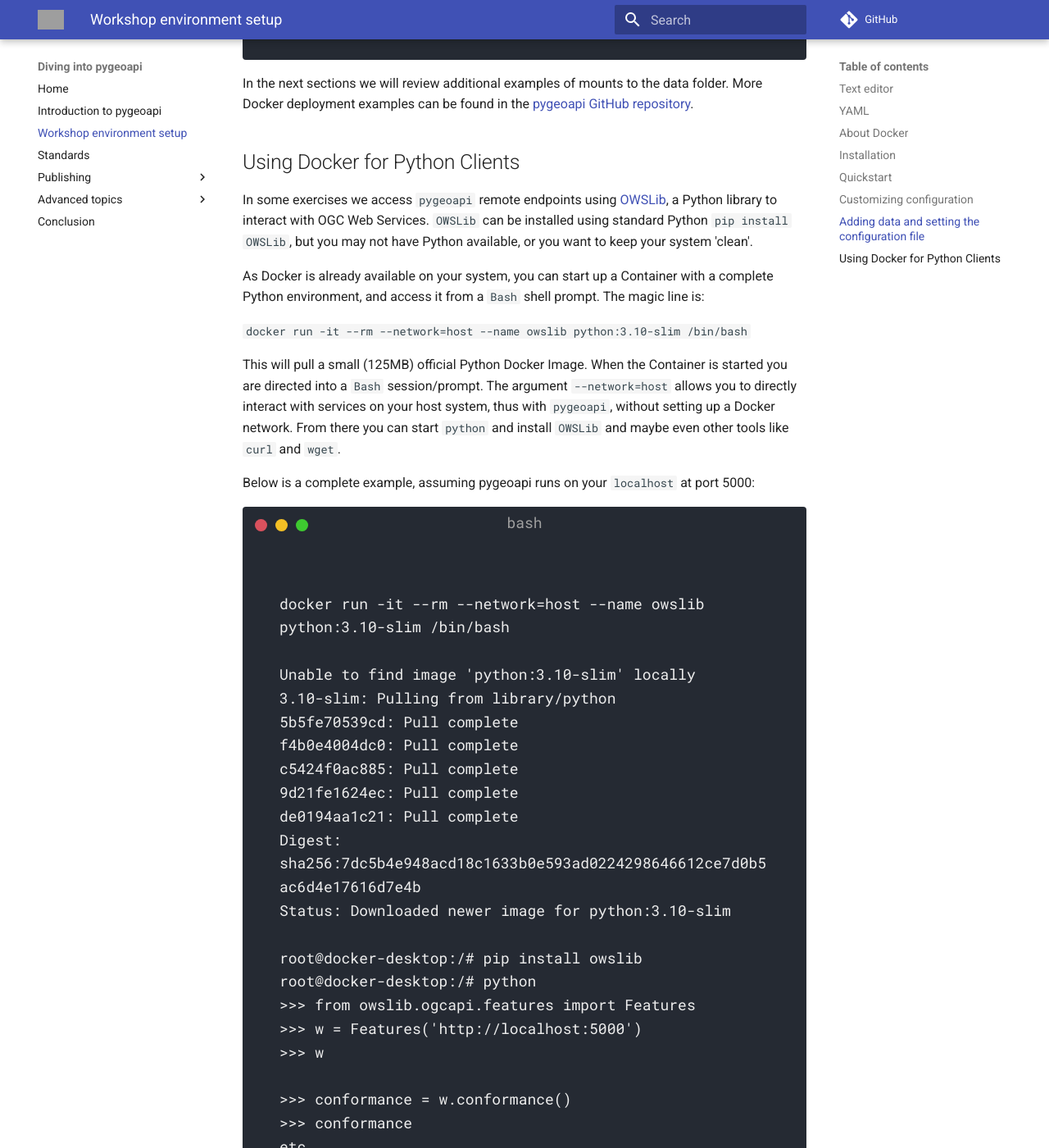
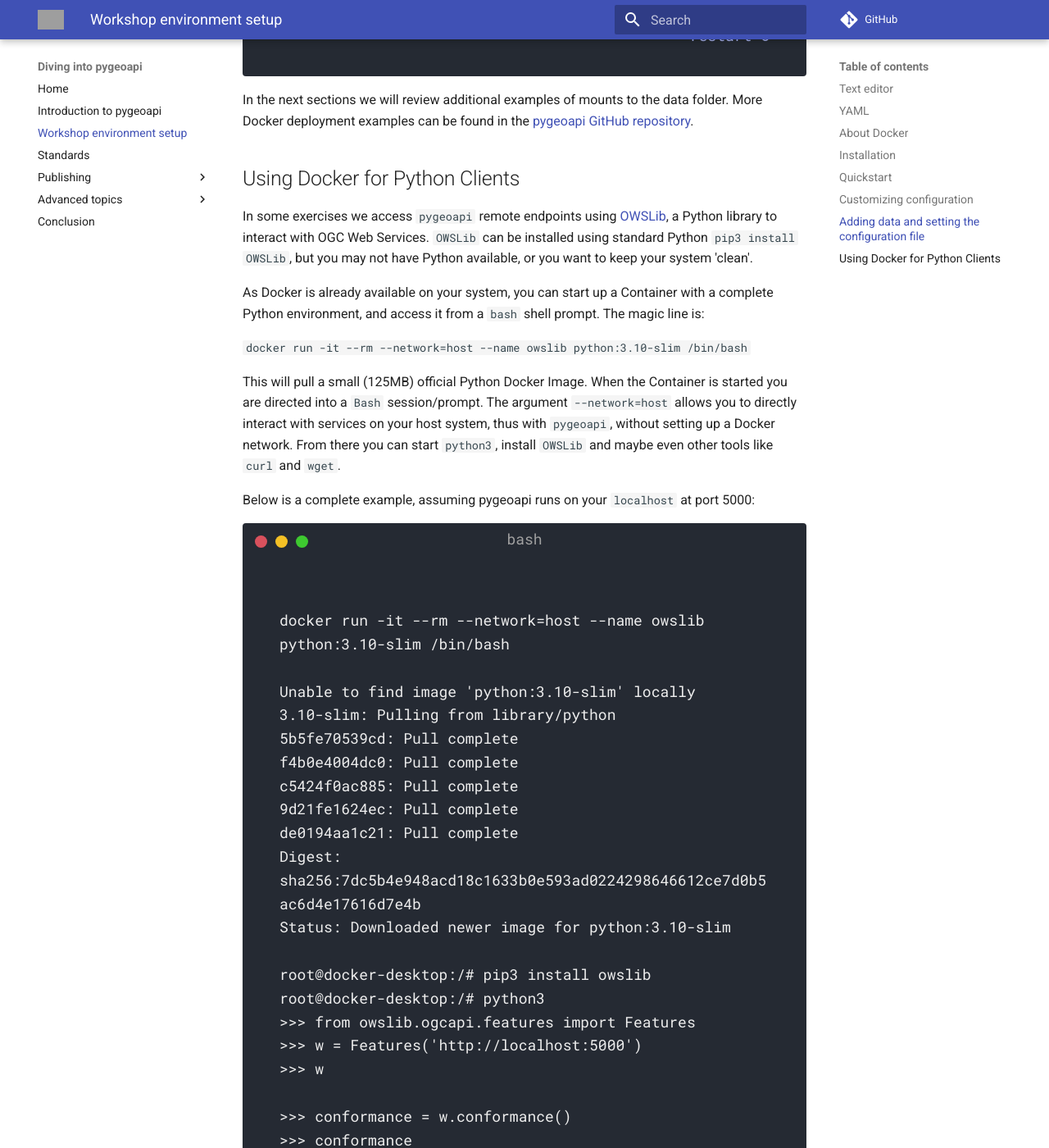
Before and after one commit to geopython/diving-into-pygeoapi, an MkDocs documentation site: the page built from workshop/content/docs/setup.md, in a window 1280 px wide and 1400 px high, scrolled down 7105 px. Shown: the whole window at 82% size. Built offline with MkDocs 1.6.1 and Material for MkDocs 9.7.7, drawn with Linux system fonts in a browser that asks for light colours; comment, search, counter and statistics services are not loaded; some of the changed text lies outside the part shown; grey boxes are pictures that could not be loaded.

Commit message:
Update setup.md

```diff
--- a/workshop/content/docs/setup.md
+++ b/workshop/content/docs/setup.md
@@ -77,7 +77,7 @@
 
     In our texts we will use `docker-compose`. Depending on your installation you may need
     to replace the hyphen (`-`) with a space. But you can always install the original
-    compose (`docker-compose`) via `pip install docker-compose`.
+    compose (`docker-compose`) via `pip3 install docker-compose`.
 
 For many platforms a product called `Docker Desktop` is available, which includes `Docker compose`:
 
@@ -234,17 +234,17 @@
 
 In some exercises we access `pygeoapi` remote endpoints using [OWSLib](https://owslib.readthedocs.io),
 a Python library to interact with OGC Web Services. `OWSLib` can be installed using standard
-Python `pip install OWSLib`, but you may not have Python available, or you want to keep your system 'clean'.
+Python `pip3 install OWSLib`, but you may not have Python available, or you want to keep your system 'clean'.
 
 As Docker is already available on your system, you can start up a
-Container with a complete Python environment, and access it from a `Bash` shell prompt.
+Container with a complete Python environment, and access it from a `bash` shell prompt.
 The magic line is:
 
 `docker run -it --rm --network=host --name owslib python:3.10-slim /bin/bash`
 
 This will pull a small (125MB) official Python Docker Image. When the Container is started you are directed into
 a `Bash` session/prompt. The argument `--network=host` allows you to directly interact with services on your
-host system, thus with `pygeoapi`, without setting up a Docker network. From there you can start `python` and install `OWSLib` and
+host system, thus with `pygeoapi`, without setting up a Docker network. From there you can start `python3`, install `OWSLib` and
 maybe even other tools like `curl` and `wget`.
 
 Below is a complete example, assuming pygeoapi runs on your `localhost` at port 5000:
@@ -264,8 +264,8 @@
 Digest: sha256:7dc5b4e948acd18c1633b0e593ad0224298646612ce7d0b5ac6d4e17616d7e4b
 Status: Downloaded newer image for python:3.10-slim
 
-root@docker-desktop:/# pip install owslib
-root@docker-desktop:/# python
+root@docker-desktop:/# pip3 install owslib
+root@docker-desktop:/# python3
 >>> from owslib.ogcapi.features import Features
 >>> w = Features('http://localhost:5000')
 >>> w
```
